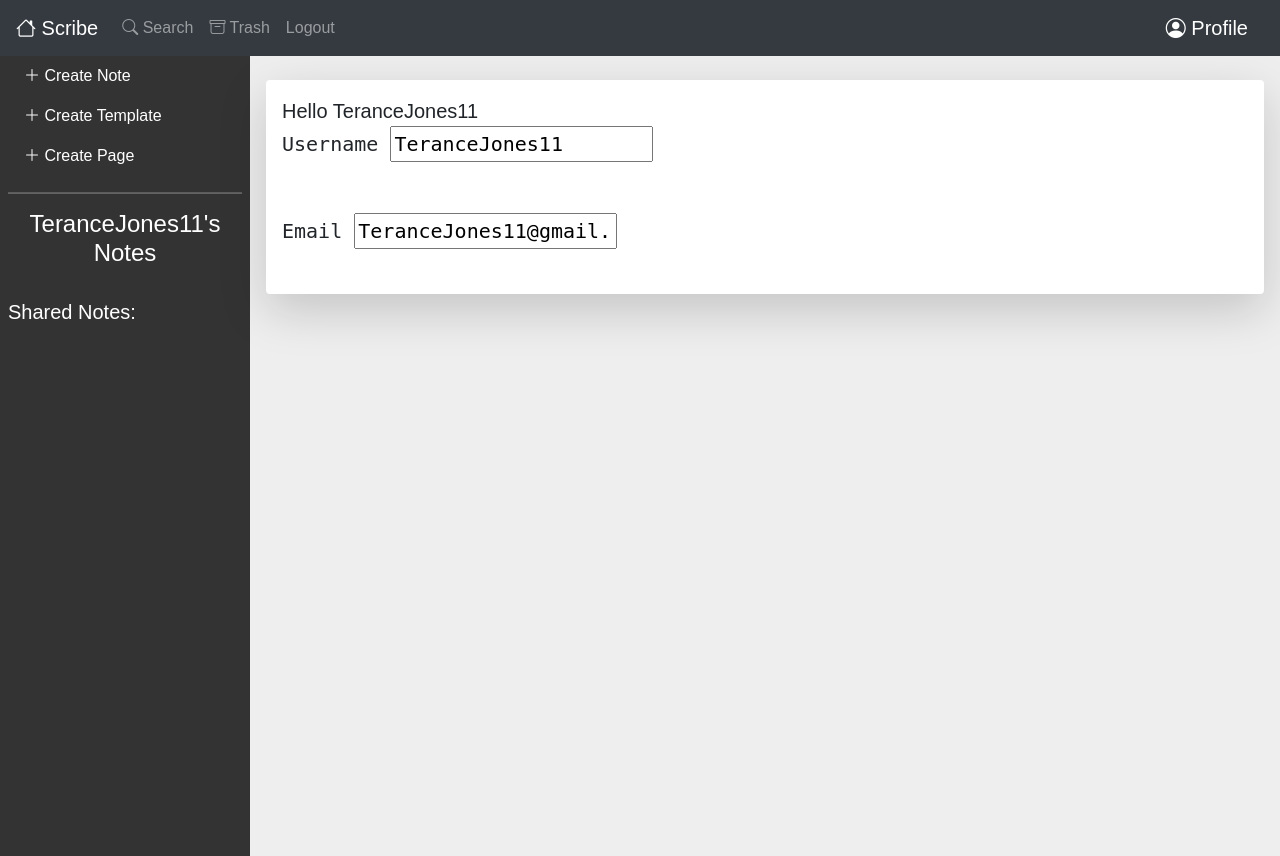
After one commit to FardinHaque60/Scribe, a Flask app: page /view_profile in a window 1280 px wide. The commit adds this page. Run offline with Flask 3, Linux system fonts and the light colour scheme; a user stored in the database is signed in; some libraries are stand-ins or nearby versions.

Commit message:
edit profile progress

```diff
--- a/app/forms.py
+++ b/app/forms.py
@@ -67,3 +67,8 @@ class NoteManagment(FlaskForm):
 class ShareNote(FlaskForm):
     recipient = StringField('Enter Email:', validators=[DataRequired(), Email()])
     submit = SubmitField('Share', validators=[DataRequired()])
+
+class ViewProfile(FlaskForm):
+    username = StringField("Username", validators=[DataRequired()], widget=TextInput())
+    password = PasswordField("Password", validators=[DataRequired()])
+    email = StringField("Email")
--- a/app/routes.py
+++ b/app/routes.py
@@ -3,7 +3,7 @@ from flask import jsonify, render_template, redirect, flash, request, url_for
 from flask_login import current_user, login_user, login_required, logout_user
 from app import myapp_obj, db
 from datetime import date
-from .forms import LoginForm, CreateAccount, SearchForm, CreateNote, NoteManagment, CreateTemplate, ShareNote, ViewNote, CreatePage
+from .forms import LoginForm, CreateAccount, SearchForm, CreateNote, NoteManagment, CreateTemplate, ShareNote, ViewNote, CreatePage, ViewProfile
 from .models import User, Note, Template, Page
 
 '''for all routes add the flashed messages to html files'''
@@ -99,13 +99,13 @@ def create_note():
     ''' for populating templates dropdown menu'''
     choices = Template.query.filter(Template.user_id == current_user.id).all()
     #inserts dummy template, default is a blank template for user to start with
-    dummy_template = Template(id=0, title="blank note", body="", author=current_user)
+    dummy_template = Template(id=0, title="Blank Note", body="", author=current_user)
     choices.insert(0, dummy_template)
     form.template_menu.choices = choices
 
     ''' for populating pages dropdown menu'''
     page_choices = Page.query.filter(Page.user_id == current_user.id).all()
-    default_page = Page(id=0, title="[NO_PAGE]", description="", author=current_user)
+    default_page = Page(id=0, title="No Page", description="", author=current_user)
     page_choices.insert(0, default_page)
     form.page_menu.choices = page_choices
     print(page_choices)
@@ -122,7 +122,7 @@ def create_note():
         db.session.add(notes)
         db.session.commit()
 
-        flash('Note created successfully!', 'noteSuccess')
+        flash('Note created successfully! Find it on the side bar to make changes.', 'noteSuccess')
         return redirect('/create_note')
     else:
         print(form.errors) #this prints {} if there are no errors
@@ -277,6 +277,17 @@ def share_note(note_id):
             flash('User not found', 'shareError')
     return render_template('share_note.html', form=form, shared_note=shared_note, name=name, notes=notes, page_notes=page_notes, shared=shared)
 
+@myapp_obj.route("/view_profile", methods=['GET', 'POST'])
+def view_profile():
+    name, notes, page_notes, shared = home_helper()
+    form = ViewProfile()
+
+    if request.method == 'GET':
+        form.username.data = current_user.username
+        form.email.data = current_user.email
+        form.password.data = current_user.password
+    return render_template('view_profile.html', form=form, name=name, notes=notes, page_notes=page_notes, shared=shared)
+
 ''' --------------------- helper method that holds home page info ---------------'''
 #used for any pages that extend home.html
 def home_helper():
--- a/app/static/css/home.css
+++ b/app/static/css/home.css
@@ -117,3 +117,19 @@ hr.h-color {
 #editor {
     height: 35%;
 }
+
+.custom-select {
+    width: 15%;
+}
+
+.padding-left {
+    padding-left: 5%;
+}
+
+.left-align {
+    align-items: end;
+}
+
+.navbar-right {
+    float: right;
+}
--- a/app/templates/create_note.html
+++ b/app/templates/create_note.html
@@ -21,15 +21,15 @@
 
         <!-- select page dropdown menu-->
         <label for="{{ form.page_menu.id }}">{{ form.page_menu.label }}</label>
-        <select id="{{ form.page_menu.id }}" name="{{form.page_menu.name}}">
+        <select class= "form-select custom-select" id="{{ form.page_menu.id }}" name="{{form.page_menu.name}}">
             {% for page in form.page_menu.choices %}
                 <option value="{{ page.id }}"> {{ page.title }}</option>
             {% endfor %}
         </select>
 
         <!-- select template drowpdown -->
-        <label for="{{ form.template_menu.id }}">{{ form.template_menu.label }}</label>
-        <select id="{{ form.template_menu.id }}" name="{{form.template_menu.name}}">
+        <label class="padding-left" for="{{ form.template_menu.id }}">{{ form.template_menu.label }}</label>
+        <select class="form-select custom-select" id="{{ form.template_menu.id }}" name="{{form.template_menu.name}}">
             {% for template in form.template_menu.choices %}
                 <option value="{{ template.id }}"> {{ template.title }}</option>
             {% endfor %}
--- a/app/templates/home.html
+++ b/app/templates/home.html
@@ -6,6 +6,10 @@
               integrity="sha384-Gn5384xqQ1aoWXA+058RXPxPg6fy4IWvTNh0E263XmFcJlSAwiGgFAW/dAiS6JXm"
               crossorigin="anonymous">-->
         <link rel="stylesheet" href="https://cdn.jsdelivr.net/npm/bootstrap-icons@1.11.1/font/bootstrap-icons.css">
+
+        <!-- bootstrap 5.0 for drop down menu -->
+        <link href="https://cdn.jsdelivr.net/npm/bootstrap@5.0.2/dist/css/bootstrap.min.css" rel="stylesheet"
+        integrity="sha384-EVSTQN3/azprG1Anm3QDgpJLIm9Nao0Yz1ztcQTwFspd3yD65VohhpuuCOmLASjC" crossorigin="anonymous">
 
         <!-- boostrap v4.1 for shawdows -->
         <link rel="stylesheet" href="https://cdn.jsdelivr.net/npm/bootstrap@4.1.3/dist/css/bootstrap.min.css"
@@ -21,10 +25,6 @@
       <div class="container-fluid no-padding">
             <nav class="navbar navbar-expand-lg navbar-dark bg-dark">
               <a class="navbar-brand mb-0 h1" href="/home"><i class="bi bi-house"></i> Scribe</a>
-              <!-- responsive toggle if screen gets too small to fit navbar -->
-              <button class="navbar-toggler" type="button" data-toggle="collapse" data-target="#navbar">
-                <span class="navbar-toggler-icon"></span>
-              </button>
 
               <div class="collapse navbar-collapse" id="navbar">
                 <div class="navbar-nav">
@@ -34,6 +34,11 @@
                 </div>
               </div>
 
+              <a class="navbar-brand mb-0 h2 navbar-right" href="/view_profile"><i class="bi bi-person-circle"></i> Profile </a>
+               <!-- responsive toggle if screen gets too small to fit navbar -->
+               <button class="navbar-toggler" type="button" data-toggle="collapse" data-target="#navbar">
+                <span class="navbar-toggler-icon"></span>
+              </button>
             </nav>
       </div>
 
@@ -64,18 +69,18 @@
                 <!-- lists the pages -->
                 <li class="">
                   <a class="text-decoration-none px-3 py-2 d-block" data-toggle="collapse" href="#collapse{{loop.index}}" role="button" aria-expanded="false" aria-controls="collapseExample">
-                    {{ item.title }}
+                    📁 {{ item.title }}
                   </a>
                 </li>
 
                 <!-- lists the notes under the above page -->
                 <div class="collapse" id="collapse{{loop.index }}">
-                  <div class="card card-body custom-card"> <!-- orig: card card-body-->
+                  <div class="card card-body custom-card no-padding"> <!-- orig: card card-body-->
                     <ul class="listed-unstyled px-2">
                     {% for note in value %}
-                      <li class="">
+                      <li class="padding-left">
                         <a href="{{ url_for('view_note', note_id=note.id) }}" class="text-decoration-none px-3 py-2 d-block">
-                          {{ note.title }} </a>
+                          ✏️ {{ note.title }} </a>
                       </li>
                     {% endfor %}
                     </ul>
@@ -87,7 +92,7 @@
                 {% for note in notes %}
                 <li class="">
                   <a href="{{ url_for('view_note', note_id=note.id) }}" class="text-decoration-none px-3 py-2 d-block">
-                    {{ note.title }} </a>
+                    ✏️ {{ note.title }} </a>
                 </li>
                 {% endfor %}
 
@@ -97,7 +102,7 @@
                 {% for note in shared %}
                 <li class="">
                   <a href="{{ url_for('view_note', note_id=note.id) }}" class="text-decoration-none px-3 py-2 d-block">
-                    {{ note.title }} </a>
+                    ✏️ {{ note.title }} </a>
                 </li>
                 {% endfor %}
             </ul>
@@ -119,5 +124,8 @@
       <script src="https://cdn.jsdelivr.net/npm/bootstrap@4.0.0/dist/js/bootstrap.min.js"
               integrity="sha384-JZR6Spejh4U02d8jOt6vLEHfe/JQGiRRSQQxSfFWpi1MquVdAyjUar5+76PVCmYl"
               crossorigin="anonymous"></script>
+      <script src="https://cdn.jsdelivr.net/npm/bootstrap@5.0.2/dist/js/bootstrap.bundle.min.js"
+              integrity="sha384-MrcW6ZMFYlzcLA8Nl+NtUVF0sA7MsXsP1UyJoMp4YLEuNSfAP+JcXn/tWtIaxVXM"
+              crossorigin="anonymous"></script>
     </body>
 </html>
--- /dev/null
+++ b/app/templates/view_profile.html
@@ -0,0 +1,17 @@
+{% extends "home.html" %}
+
+{% block content%}
+
+    <div class="row mb-2">
+
+        <div class="col" style="font-size: 20px;"> Hello {{ name }}<br>
+            <p> {{form.username.label}}
+            {{form.username}} </p>
+            <br>
+
+            <p>{{form.email.label}}
+             {{form.email}}</p>
+        </div>
+    </div>
+
+{% endblock %}
```
